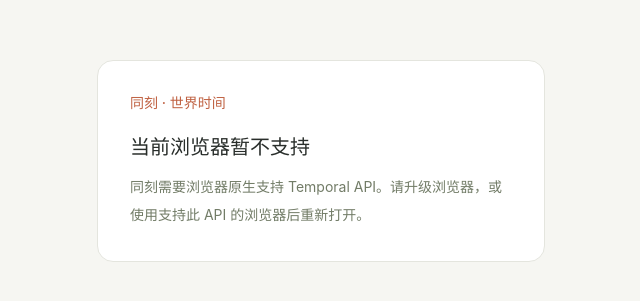
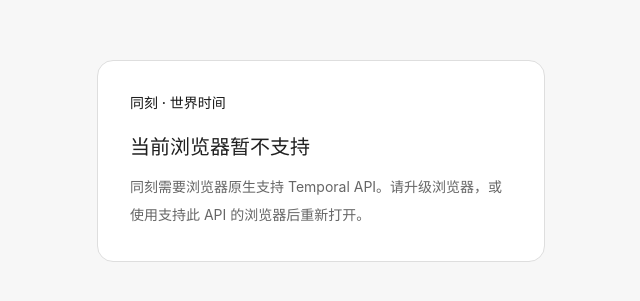
Before and after one commit to lainbo/timezones, a React (Vite) app: page / in a window 1280 px wide. Shown: the part 239-540 px from the top of the page, without its empty margins (319-959 px from the left). Built offline with nearby package versions, Linux system fonts and the light colour scheme.

Commit message:
🎨 style: 优化主题配色与时区卡片及弹窗样式

```diff
--- a/index.html
+++ b/index.html
@@ -4,7 +4,7 @@
     <meta charset="UTF-8" />
     <link rel="icon" type="image/svg+xml" href="/favicon.svg" />
     <meta name="viewport" content="width=device-width, initial-scale=1.0" />
-    <meta name="theme-color" content="#f6f6f2" />
+    <meta name="theme-color" content="#f7f7f7" />
     <script>
       ;(() => {
         let theme = 'system'
@@ -17,7 +17,7 @@
           (theme === 'system' && window.matchMedia('(prefers-color-scheme: dark)').matches)
         document.documentElement.dataset.theme = theme
         document.documentElement.classList.toggle('dark', dark)
-        document.querySelector('meta[name="theme-color"]').content = dark ? '#141a17' : '#f6f6f2'
+        document.querySelector('meta[name="theme-color"]').content = dark ? '#111111' : '#f7f7f7'
       })()
     </script>
     <meta
--- a/src/App.tsx
+++ b/src/App.tsx
@@ -147,13 +147,13 @@
             <div className="flex items-center gap-[18px] max-[700px]:gap-2">
               <span
                 data-live={live}
-                className="flex items-center gap-2 text-xs tracking-[0.5px] text-muted-foreground [&>i]:size-1.5 [&>i]:rounded-full [&>i]:bg-marker data-[live=true]:[&>i]:bg-success data-[live=true]:[&>i]:shadow-[0_0_0_3px_#6a8a6410] max-[700px]:text-[10px]"
+                className="flex items-center gap-2 text-xs tracking-[0.5px] text-muted-foreground [&>i]:size-1.5 [&>i]:rounded-full [&>i]:bg-marker data-[live=true]:[&>i]:bg-success data-[live=true]:[&>i]:ring-3 data-[live=true]:[&>i]:ring-success/10 max-[700px]:text-[10px]"
               >
                 <i />
                 {live ? '与此刻同步' : '自定义时间'}
               </span>
               <div
-                className="flex gap-0.5 rounded-lg bg-muted p-1 [&>button]:rounded-[5px] [&>button]:border-0 [&>button]:bg-transparent [&>button]:px-2.5 [&>button]:py-1.5 [&>button]:text-xs [&>button]:text-muted-foreground [&>button[aria-pressed=true]]:bg-card [&>button[aria-pressed=true]]:text-foreground [&>button[aria-pressed=true]]:shadow-[0_1px_4px_#28332110] max-[700px]:[&>button]:px-[7px] max-[700px]:[&>button]:py-[5px] max-[700px]:[&>button]:text-[10px]"
+                className="flex gap-0.5 rounded-lg bg-muted p-1 [&>button]:rounded-[5px] [&>button]:border-0 [&>button]:bg-transparent [&>button]:px-2.5 [&>button]:py-1.5 [&>button]:text-xs [&>button]:text-muted-foreground [&>button[aria-pressed=true]]:bg-card [&>button[aria-pressed=true]]:text-foreground [&>button[aria-pressed=true]]:shadow-sm max-[700px]:[&>button]:px-[7px] max-[700px]:[&>button]:py-[5px] max-[700px]:[&>button]:text-[10px]"
                 aria-label="时间显示格式"
               >
                 <button
@@ -260,7 +260,7 @@
                     拖动手柄调整顺序
                   </span>
                   <Button
-                    className="h-[34px] rounded-[7px] px-[13px] py-0 text-xs shadow-[0_2px_3px_#ad533312] has-[>svg]:px-[13px] max-[700px]:h-8"
+                    className="h-[34px] rounded-[7px] px-[13px] py-0 text-xs shadow-xs has-[>svg]:px-[13px] max-[700px]:h-8"
                     onClick={() => setPickerInstant(instant)}
                   >
                     <Plus size={17} />
@@ -339,7 +339,7 @@
                 <span>点击大号时间精确换算，也可以拖动卡片下方的时间刻度。</span>
               </div>
               <span className="flex shrink-0 items-center gap-1.5 text-[10px] [&>i]:ml-1.5 [&>i]:size-[7px] [&>i]:rounded-[2px] max-[700px]:hidden">
-                <i className="bg-ruler-day" />
+                <i className="border border-input bg-ruler-day" />
                 白天
                 <i className="bg-ruler-night" />
                 夜晚
@@ -385,7 +385,7 @@
           )}
           {notice && (
             <div
-              className="fixed bottom-[30px] left-1/2 z-80 flex max-w-[90vw] -translate-x-1/2 items-center gap-2 rounded-[10px] border border-border bg-card px-[18px] py-3 text-xs text-foreground shadow-[0_8px_30px_#39452c14]"
+              className="fixed bottom-[30px] left-1/2 z-80 flex max-w-[90vw] -translate-x-1/2 items-center gap-2 rounded-[10px] border border-border bg-card px-[18px] py-3 text-xs text-foreground shadow-lg"
               role="status"
             >
               <Check size={16} />
--- a/src/components/theme-switcher.tsx
+++ b/src/components/theme-switcher.tsx
@@ -7,7 +7,7 @@
   document.documentElement.classList.toggle('dark', dark)
   document
     .querySelector('meta[name="theme-color"]')
-    ?.setAttribute('content', dark ? '#141a17' : '#f6f6f2')
+    ?.setAttribute('content', dark ? '#111111' : '#f7f7f7')
 }
 
 export function ThemeSwitcher() {
--- a/src/index.css
+++ b/src/index.css
@@ -35,6 +35,7 @@
   --color-selected: var(--selected);
   --color-selected-border: var(--selected-border);
   --color-selected-foreground: var(--selected-foreground);
+  --color-day-icon: var(--day-icon);
   --color-night: var(--night);
   --color-night-foreground: var(--night-foreground);
   --color-night-border: var(--night-border);
@@ -45,8 +46,6 @@
   --color-clock-minute: var(--clock-minute);
   --color-ruler-day: var(--ruler-day);
   --color-ruler-night: var(--ruler-night);
-  --color-ruler-day-dim: var(--ruler-day-dim);
-  --color-ruler-night-dim: var(--ruler-night-dim);
   --color-ruler-tick: var(--ruler-tick);
   --color-marker: var(--marker);
   --color-warning: var(--warning);
@@ -75,81 +74,75 @@
   text-rendering: optimizeLegibility;
   -webkit-font-smoothing: antialiased;
   -moz-osx-font-smoothing: grayscale;
-  --background: #f6f6f2;
-  --foreground: #292e2b;
+  --background: #f7f7f7;
+  --foreground: #202020;
   --card: #fff;
-  --popover: #fcfcf9;
-  --primary: #bf6041;
+  --popover: #fff;
+  --primary: #171717;
   --primary-foreground: #fff;
-  --secondary: #eeefe8;
-  --muted: #f0efec;
-  --muted-foreground: #727c67;
-  --accent: #f1f3eb;
+  --secondary: #efefef;
+  --muted: #ededed;
+  --muted-foreground: #666;
+  --accent: #e8e8e8;
   --destructive: #c54432;
-  --border: #e4e5de;
-  --input: #dfdfd9;
-  --ring: #c76946;
-  --selected: #eef2e8;
-  --selected-border: #a3af91;
-  --selected-foreground: #657c51;
-  --night: #eef0eb;
-  --night-foreground: #778370;
-  --night-border: #e0e4da;
-  --clock-face: #fafbf7;
-  --clock-night: #e5e9e0;
-  --clock-tick: #aeb9a2;
-  --clock-hour: #66775b;
-  --clock-minute: #9daa91;
-  --ruler-day: #f3ebd8;
-  --ruler-night: #e9ede2;
-  --ruler-day-dim: #e9e5d5;
-  --ruler-night-dim: #dce3d4;
-  --ruler-tick: #9eaa9260;
-  --marker: #b87351;
-  --warning: #f7ede4;
-  --warning-border: #eed9c8;
-  --warning-foreground: #a65f3c;
-  --success: #6a8a64;
-  --selection: #eed6c7;
+  --border: #dedede;
+  --input: #c9c9c9;
+  --ring: #737373;
+  --selected: #e5e5e5;
+  --selected-border: #737373;
+  --selected-foreground: #262626;
+  --day-icon: var(--foreground);
+  --night: #1b1b1b;
+  --night-foreground: #f5f5f5;
+  --night-border: #3d3d3d;
+  --clock-face: #f5f5f5;
+  --clock-night: #262626;
+  --clock-tick: #a3a3a3;
+  --clock-hour: #262626;
+  --clock-minute: #737373;
+  --ruler-day: #e5e5e5;
+  --ruler-night: #525252;
+  --ruler-tick: #a3a3a380;
+  --marker: #171717;
+  --warning: #fef3c7;
+  --warning-border: #d4a650;
+  --warning-foreground: #854d0e;
+  --success: #525252;
+  --selection: #d4d4d4;
 }
 .dark {
   color-scheme: dark;
-  --background: #141a17;
-  --foreground: #e7ece5;
-  --card: #202822;
-  --popover: #202822;
-  --primary: #d99573;
-  --primary-foreground: #171d19;
-  --secondary: #1c241f;
-  --muted: #273029;
-  --muted-foreground: #a7b2a1;
-  --accent: #303d32;
+  --background: #111;
+  --foreground: #f5f5f5;
+  --card: #282828;
+  --popover: #242424;
+  --primary: #f5f5f5;
+  --primary-foreground: #171717;
+  --secondary: #1c1c1c;
+  --muted: #262626;
+  --muted-foreground: #b3b3b3;
+  --accent: #383838;
   --destructive: #f08d7c;
-  --border: #364338;
-  --input: #495a49;
-  --ring: #d99573;
-  --selected: #2c3c2a;
-  --selected-border: #7e956d;
-  --selected-foreground: #c4dab6;
-  --night: #19231f;
-  --night-foreground: #bdccb6;
-  --night-border: #304034;
-  --clock-face: #29372c;
-  --clock-night: #202e25;
-  --clock-tick: #66835e;
-  --clock-hour: #d0ddc9;
-  --clock-minute: #9fb891;
-  --ruler-day: #514a32;
-  --ruler-night: #304534;
-  --ruler-day-dim: #463f2e;
-  --ruler-night-dim: #28392e;
-  --ruler-tick: #8b9f7866;
-  --marker: #e4ac84;
-  --warning: #392b21;
-  --warning-border: #74573e;
-  --warning-foreground: #efb389;
-  --success: #9abb8b;
-  --selection: #614735;
+  --border: #424242;
+  --input: #5c5c5c;
+  --ring: #a3a3a3;
+  --selected: #181818;
+  --selected-border: #a3a3a3;
+  --selected-foreground: #f5f5f5;
+  --day-icon: #ffb500;
+  --clock-face: #333;
+  --clock-tick: #737373;
+  --clock-hour: #f5f5f5;
+  --clock-minute: #b3b3b3;
+  --ruler-day: #b3b3b3;
+  --ruler-night: #404040;
+  --ruler-tick: #a3a3a380;
+  --marker: #fff;
+  --warning: #3b2d16;
+  --warning-border: #806336;
+  --warning-foreground: #f5cf87;
+  --success: #d4d4d4;
+  --selection: #525252;
 }
 @layer base {
   * {
```
Also changed, not shown: src/components/timezone-card.tsx (+20 -15 lines), src/components/zone-picker.tsx (+10 -10 lines), 2 other files (tests, documents, lock files or other folders).
